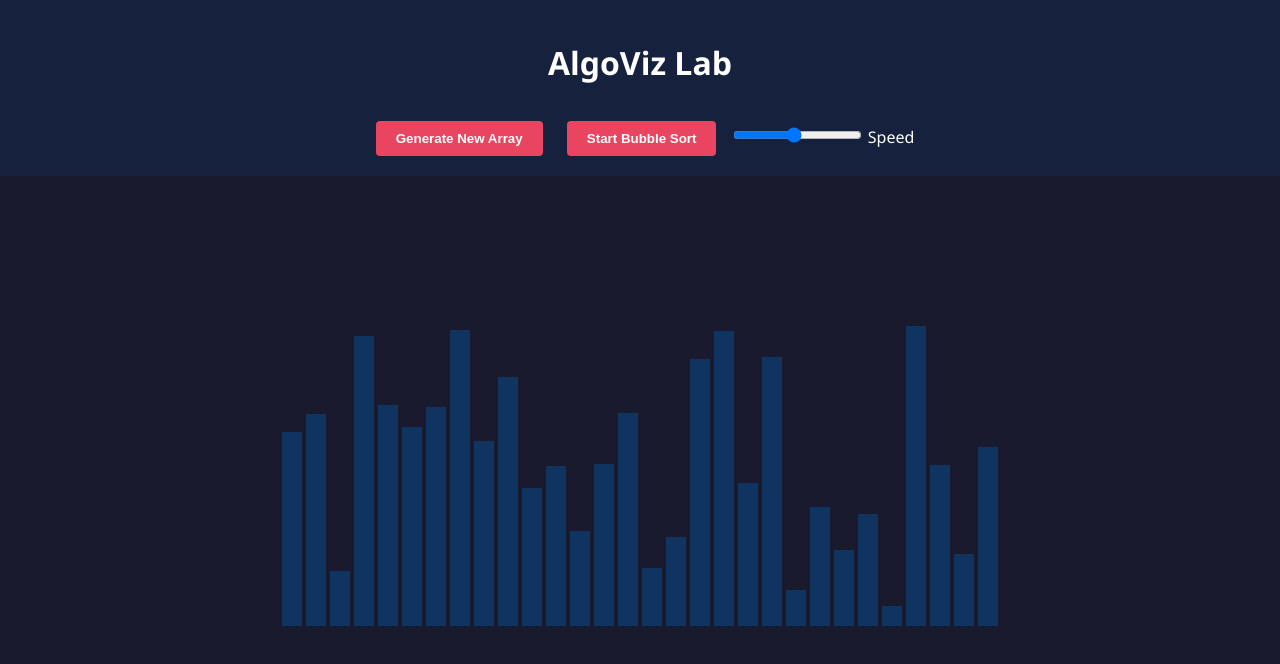
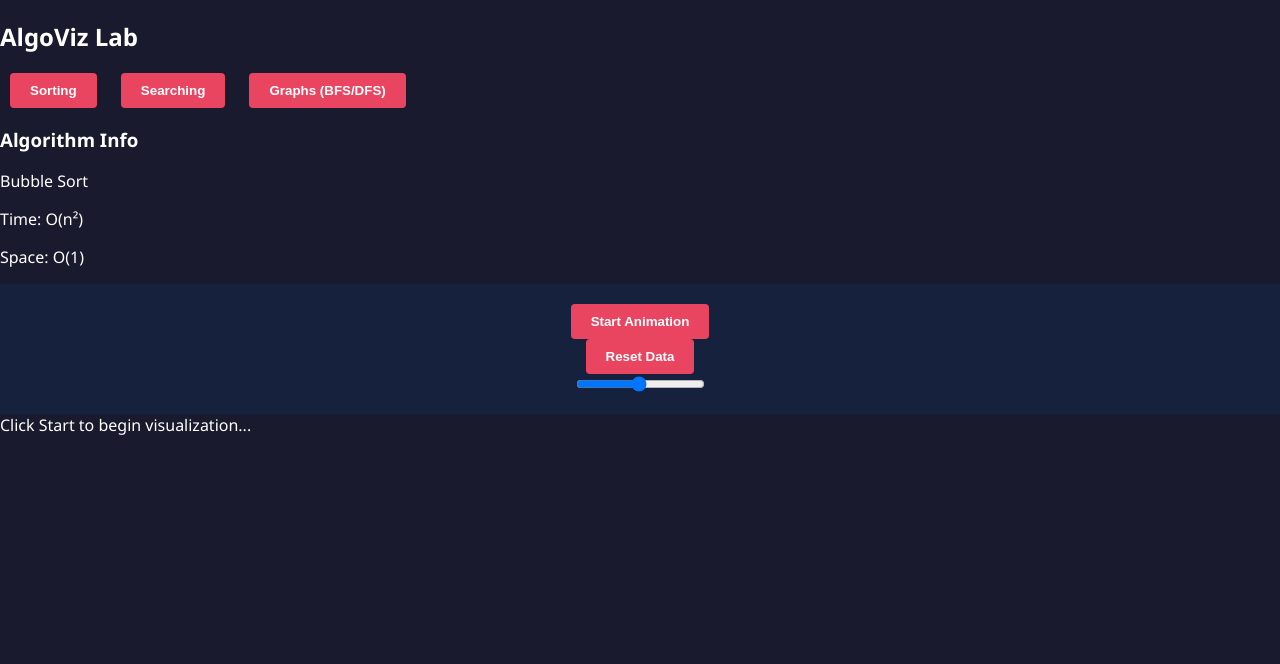
Before and after one commit to u22cs249/MINI, a plain HTML site: page index.html in a window 1280 px wide. Drawn offline with Linux system fonts and the light colour scheme.

Commit message:
Update index.html

```diff
--- a/index.html
+++ b/index.html
@@ -2,24 +2,41 @@
 <html lang="en">
 <head>
     <meta charset="UTF-8">
-    <meta name="viewport" content="width=device-width, initial-scale=1.0">
-    <title>AlgoViz Lab</title>
+    <title>AlgoViz Lab | CS Edition</title>
     <link rel="stylesheet" href="style.css">
 </head>
 <body>
-    <header>
-        <h1>AlgoViz Lab</h1>
-        <div class="controls">
-            <button id="resetBtn">Generate New Array</button>
-            <button id="sortBtn">Start Bubble Sort</button>
-            <input type="range" id="speed" min="10" max="200" value="100">
-            <label for="speed">Speed</label>
-        </div>
-    </header>
+    <div class="app-container">
+        <aside class="sidebar">
+            <h2>AlgoViz Lab</h2>
+            <nav>
+                <button onclick="changeMode('sorting')">Sorting</button>
+                <button onclick="changeMode('searching')">Searching</button>
+                <button onclick="changeMode('graphs')">Graphs (BFS/DFS)</button>
+            </nav>
+            <div class="complexity-card">
+                <h3>Algorithm Info</h3>
+                <p id="algo-name">Bubble Sort</p>
+                <p>Time: <span id="t-comp">O(n²)</span></p>
+                <p>Space: <span id="s-comp">O(1)</span></p>
+            </div>
+        </aside>
 
-    <main id="visualizer-container">
+        <main class="main-content">
+            <header class="toolbar">
+                <button id="actionBtn" class="primary-btn">Start Animation</button>
+                <button id="resetBtn">Reset Data</button>
+                <input type="range" id="speed" min="1" max="100" value="50">
+            </header>
+
+            <div id="visualizer-area">
+                </div>
+
+            <div id="step-description">
+                Click Start to begin visualization...
+            </div>
         </main>
-
+    </div>
     <script src="script.js"></script>
 </body>
 </html>
```
